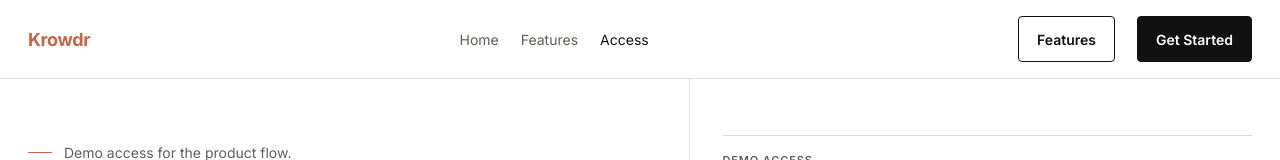
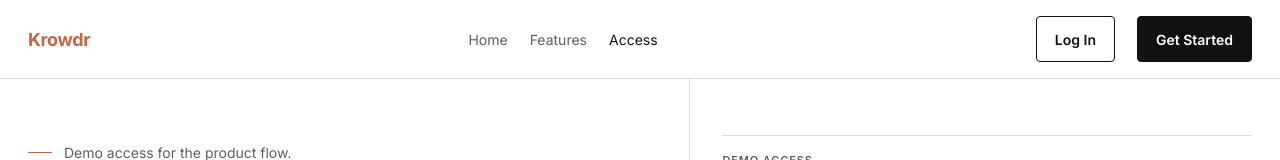
Before and after one commit to jeverett32/social-suite, a Next.js app: page /login in a window 1280 px wide. Shown: the top 160 px of the page. Built offline with nearby package versions, Linux system fonts and the light colour scheme.

Commit message:
Fix login/register tab switching
Re-run reveal animations when swapping tabs, sync tabs to URL hash, and point Get Started links to /login#register.

```diff
--- a/src/app/features/page.tsx
+++ b/src/app/features/page.tsx
@@ -23,8 +23,8 @@ export default function FeaturesPage() {
             <a href="#workflow">How it works</a>
           </div>
           <div className="nav-actions">
-            <Link className="button button-ghost" href="/login">Log In</Link>
-            <Link className="button button-solid" href="/login">Get Started</Link>
+            <Link className="button button-ghost" href="/login#login">Log In</Link>
+            <Link className="button button-solid" href="/login#register">Get Started</Link>
           </div>
         </div>
       </nav>
@@ -39,7 +39,7 @@ export default function FeaturesPage() {
               </h1>
               <p className="hero-copy">Krowdr is designed to keep campaign planning, writing, approvals, scheduling, reporting, and team coordination close together. This page walks through the platform now, with room to layer in real product screenshots and videos once the app is live.</p>
               <div className="hero-actions">
-                <Link className="button button-solid" href="/login">Get Started</Link>
+                <Link className="button button-solid" href="/login#register">Get Started</Link>
                 <Link className="button button-ghost" href="/">Back to landing</Link>
               </div>
             </div>
--- a/src/app/login/login-client.tsx
+++ b/src/app/login/login-client.tsx
@@ -13,12 +13,21 @@ export function LoginClient() {
   const [registerStatus, setRegisterStatus] = useState("");
 
   useEffect(() => {
-    const hash = window.location.hash;
-    if (hash === "#register") setTab("register");
+    function syncTabFromHash() {
+      const hash = window.location.hash;
+      setTab(hash === "#register" ? "register" : "login");
+    }
 
+    syncTabFromHash();
+    window.addEventListener("hashchange", syncTabFromHash);
+    return () => window.removeEventListener("hashchange", syncTabFromHash);
+  }, []);
+
+  useEffect(() => {
     const shell = document.querySelector<HTMLElement>(".mka");
     if (!shell) return;
 
+    // Re-run reveals when tab swaps in new DOM.
     const reveals = shell.querySelectorAll<Element>(".reveal");
     const obs = new IntersectionObserver(
       (entries) =>
@@ -39,7 +48,7 @@ export function LoginClient() {
     });
 
     return () => obs.disconnect();
-  }, []);
+  }, [tab]);
 
   async function handleLogin(e: React.FormEvent<HTMLFormElement>) {
     e.preventDefault();
@@ -133,10 +142,10 @@ export function LoginClient() {
             </Link>
           </div>
           <div className="nav-actions">
-            <Link className="button button-ghost" href="/features">
-              Features
+            <Link className="button button-ghost" href="/login#login">
+              Log In
             </Link>
-            <Link className="button button-solid" href="/login">
+            <Link className="button button-solid" href="/login#register">
               Get Started
             </Link>
           </div>
@@ -192,7 +201,7 @@ export function LoginClient() {
                 className={`tab-button${tab === "login" ? " is-active" : ""}`}
                 onClick={() => {
                   setTab("login");
-                  history.replaceState(null, "", "#login");
+                  window.location.hash = "login";
                 }}
                 type="button"
               >
@@ -202,7 +211,7 @@ export function LoginClient() {
                 className={`tab-button${tab === "register" ? " is-active" : ""}`}
                 onClick={() => {
                   setTab("register");
-                  history.replaceState(null, "", "#register");
+                  window.location.hash = "register";
                 }}
                 type="button"
               >
--- a/src/app/page.tsx
+++ b/src/app/page.tsx
@@ -23,8 +23,8 @@ export default function LandingPage() {
             <a href="#teams">Who it is for</a>
           </div>
           <div className="nav-actions">
-            <Link className="button button-ghost" href="/login">Log In</Link>
-            <Link className="button button-solid" href="/login">Get Started</Link>
+            <Link className="button button-ghost" href="/login#login">Log In</Link>
+            <Link className="button button-solid" href="/login#register">Get Started</Link>
           </div>
         </div>
       </nav>
@@ -52,7 +52,7 @@ export default function LandingPage() {
                   Krowdr keeps campaign planning, copy, approvals, scheduling, and reporting in one working rhythm for brand teams, agencies, and content leads.
                 </p>
                 <div className="hero-actions hero-animate delay-3">
-                  <Link className="button button-solid" href="/login">Get Started</Link>
+                  <Link className="button button-solid" href="/login#register">Get Started</Link>
                   <Link className="button button-ghost" href="/features">Explore features</Link>
                 </div>
               </div>
```
Also changed, not shown: tsconfig.json (+7 -1 lines).
